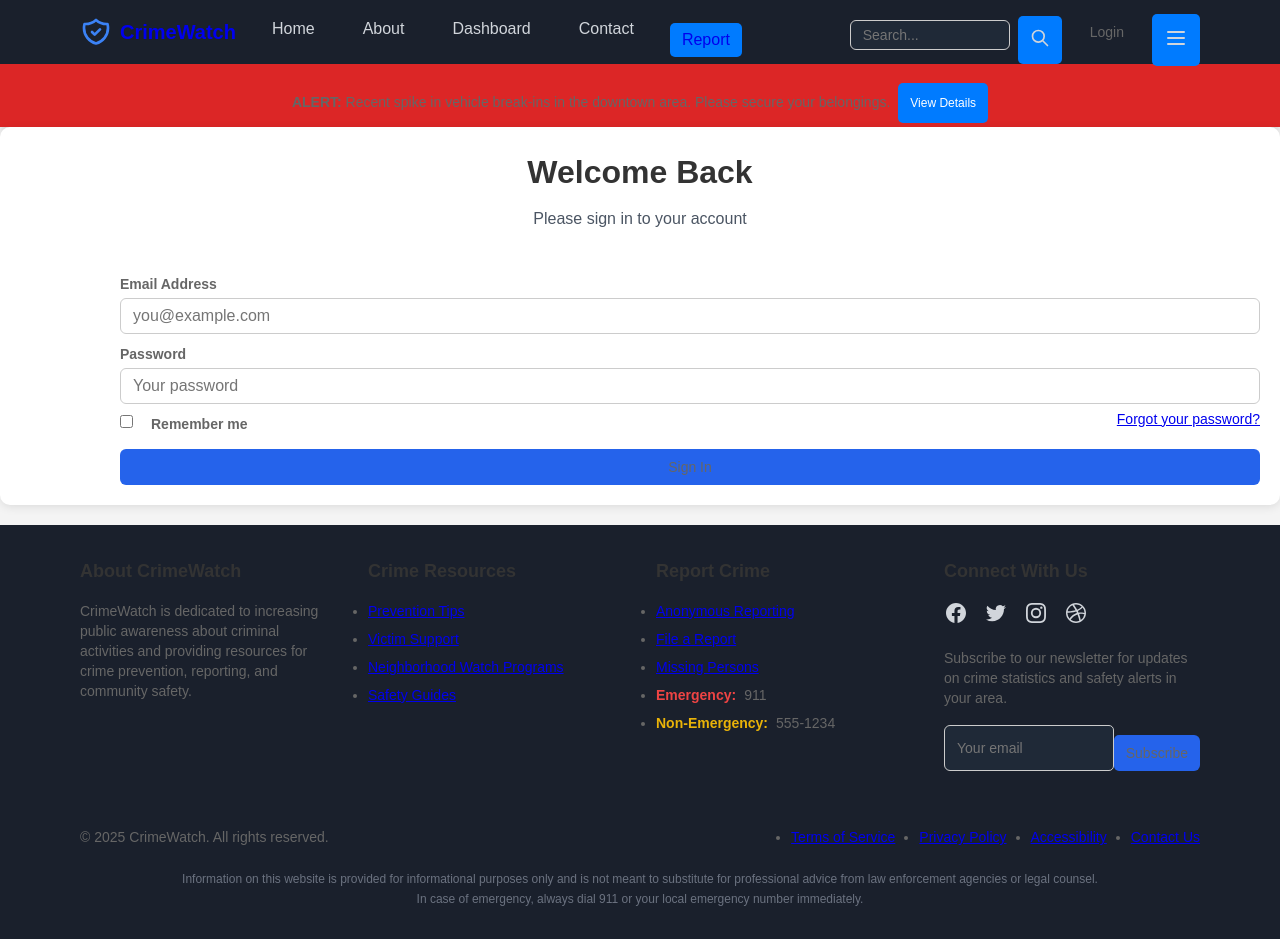
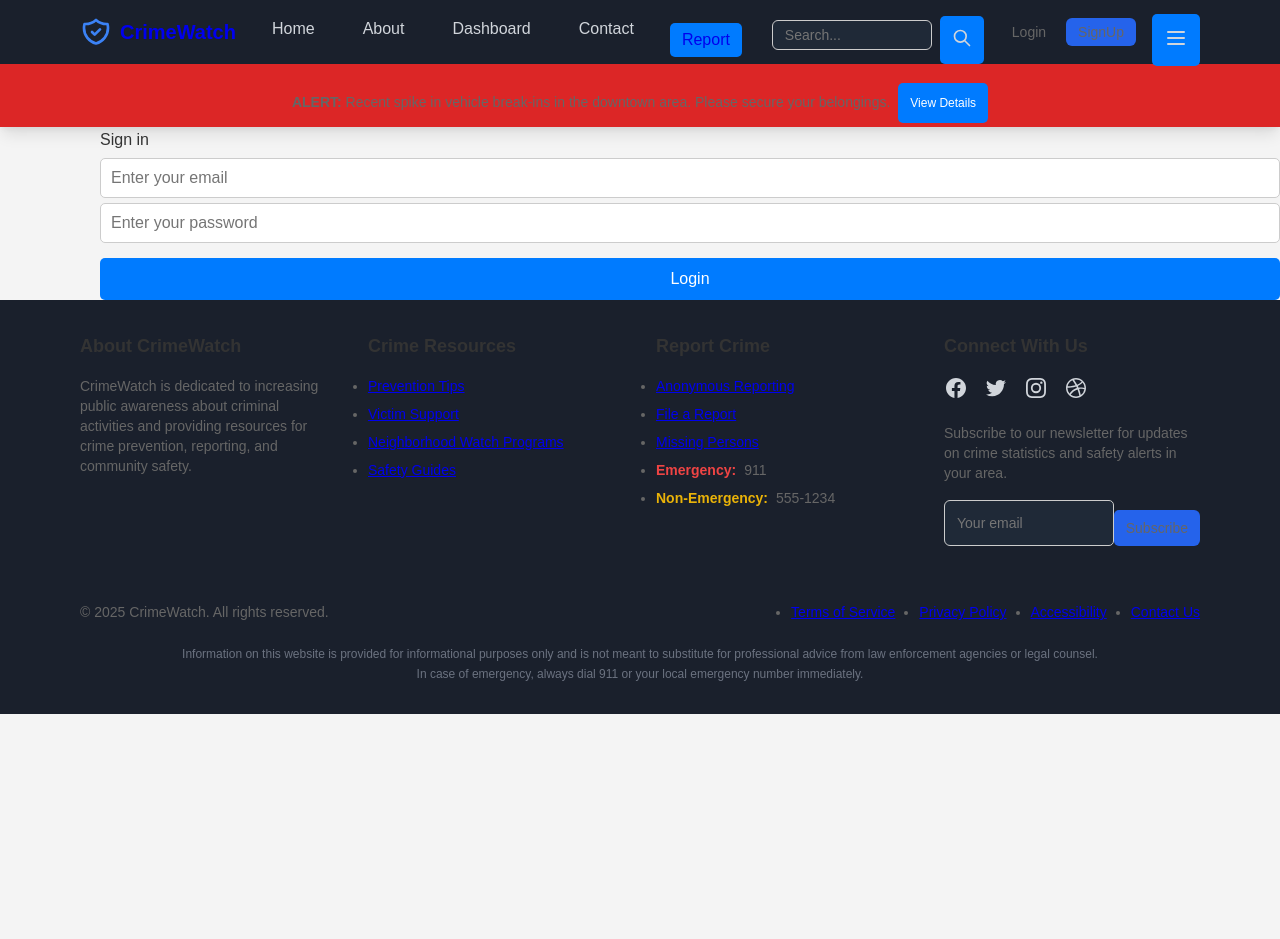
Before and after one commit to elina221010191/Crime_Platform, a React (Vite) app in the folder Reactapp/: page /Login in a window 1280 px wide. After the commit the page ends 800 px from the top, so only its background shows below. Built offline with nearby package versions, Linux system fonts and the light colour scheme.

Commit message:
latest version

```diff
--- a/Reactapp/package.json
+++ b/Reactapp/package.json
@@ -10,7 +10,9 @@
     "preview": "vite preview"
   },
   "dependencies": {
+    "axios": "^1.8.3",
     "lucide-react": "^0.477.0",
+    "notiflix": "^3.2.8",
     "react": "^18.3.1",
     "react-dom": "^18.3.1",
     "react-hook-form": "^7.54.2",
--- a/Reactapp/src/Components/Login.jsx
+++ b/Reactapp/src/Components/Login.jsx
@@ -1,197 +1,60 @@
-// import React, { useState } from 'react';
-// import '../Styles/login.css';
-
-// const Login = () => {
-//   const [username, setUsername] = useState('');
-//   const [password, setPassword] = useState('');
-//   const [loggedIn, setLoggedIn] = useState(false);
-//   const [error, setError] = useState('');
-
-//   const crimeCategories = [
-//     'Theft',
-//     'Assault',
-//     'Burglary',
-//     'Fraud',
-//     'Vandalism',
-//     'Drug Offenses',
-//     'Cybercrime',
-//     'Robbery',
-//     'Homicide',
-//     'Kidnapping'
-//   ];
-
-//   const handleLogin = (e) => {
-//     e.preventDefault();
-//     if (username === 'admin' && password === 'password') {
-//       setLoggedIn(true);
-//       setError('');
-//     } else {
-//       setError('Invalid username or password');
-//     }
-//   };
-
-//   return (
-//     <div className="login-container">
-//       {!loggedIn ? (
-//         <form onSubmit={handleLogin}>
-//           <h2>Login</h2>
-//           {error && <p className="error">{error}</p>}
-//           <label>
-//             Username:
-//             <input
-//               type="text"
-//               value={username}
-//               onChange={(e) => setUsername(e.target.value)}
-//               required
-//             />
-//           </label>
-//           <label>
-//             Password:
-//             <input
-//               type="password"
-//               value={password}
-//               onChange={(e) => setPassword(e.target.value)}
-//               required
-//             />
-//           </label>
-//           <button type="submit">Login</button>
-//         </form>
-//       ) : (
-//         <div className="crime-categories">
-//           <h2>Crime Categories</h2>
-//           <ul>
-//             {crimeCategories.map((crime, index) => (
-//               <li key={index}>{crime}</li>
-//             ))}
-//           </ul>
-//         </div>
-//       )}
-//     </div>
-//   );
-// };
-
-// export default Login;
-
-import React, { useState } from 'react';
-import useForm from "react-hook-form";
-import "../Styles/login.css";
+import React from 'react';
+import { useForm } from "react-hook-form";
 import { useNavigate } from 'react-router-dom';
+import { Notify } from 'notiflix';
+import axios from 'axios';
 
 const Login = () => {
-  const [email, setEmail] = useState('');
-  const [password, setPassword] = useState('');
-  const [error, setError] = useState('');
   const navigate = useNavigate();
+  const { register, handleSubmit, reset, formState: { errors } } = useForm();
 
-  const handleLogin = (e) => {
-    e.preventDefault();
-    // Reset any previous errors
-    setError('');
+  const onSubmit = async (data) => {
+    try {
+      const response = await axios.post("http://localhost:4000/crime/user/login", data, {
+        headers: {
+          "Content-Type": "application/json"
+        }
+      });
 
-    // Simple validation
-    if (!email || !password) {
-      setError('Please enter both email and password');
-      return;
+      Notify.success("Login successfully");
+      reset();
+
+      const userToken = response.data;
+      localStorage.setItem("userToken", JSON.stringify(userToken));
+
+      const userRole = userToken?.user?.userRole;
+      if (userRole === "admin") {
+        navigate("/Dashboard");
+      } else {
+        navigate("/");
+      }
+    } catch (error) {
+      console.error(error);
+      Notify.failure(error.response?.data?.message || "Login failed");
     }
-
-    // Here you would typically make an API call to authenticate
-    console.log('Login attempt with:', { email, password });
-
-    // For demo purposes, simulate a successful login
-    alert('Login successful!');
-  };
-
-  const handleSignUp = () => {
-    // Navigate to the signup page
-    navigate('/signup');
   };
 
   return (
-    <div className="flex items-center justify-center min-h-screen bg-gray-100">
-      <div className="w-full max-w-md p-8 space-y-8 bg-white rounded-lg shadow-md">
-        <div className="text-center">
-          <h1 className="text-2xl font-bold text-gray-900">Welcome Back</h1>
-          <p className="mt-2 text-gray-600">Please sign in to your account</p>
-        </div>
+    <form onSubmit={handleSubmit(onSubmit)}>
+        <p className="mine">Sign in</p>
+      <input
+        type="email"
+        {...register("userEmail", { required: "Email is required" })}
+        className="email1"
+        placeholder="Enter your email"
+      />
+      {errors.userEmail && <p>{errors.userEmail.message}</p>}
 
-        {error && (
-          <div className="p-3 text-sm text-red-500 bg-red-100 rounded-md">
-            {error}
-          </div>
-        )}
+      <input
+        type="password"
+        {...register("userPassword", { required: "Password is required" })}
+        className="email1"
+        placeholder="Enter your password"
+      />
+      {errors.userPassword && <p>{errors.userPassword.message}</p>}
 
-        <form className="mt-8 space-y-6" onSubmit={handleLogin}>
-          <div>
-            <label htmlFor="email" className="block text-sm font-medium text-gray-700">
-              Email Address
-            </label>
-            <input
-              id="email"
-              name="email"
-              type="email"
-              required
-              className="w-full px-3 py-2 mt-1 border border-gray-300 rounded-md"
-              placeholder="you@example.com"
-              value={email}
-              onChange={(e) => setEmail(e.target.value)}
-            />
-          </div>
-
-          <div>
-            <label htmlFor="password" className="block text-sm font-medium text-gray-700">
-              Password
-            </label>
-            <input
-              id="password"
-              name="password"
-              type="password"
-              required
-              className="w-full px-3 py-2 mt-1 border border-gray-300 rounded-md"
-              placeholder="Your password"
-              value={password}
-              onChange={(e) => setPassword(e.target.value)}
-            />
-          </div>
-
-          <div className="flex items-center justify-between">
-            <div className="flex items-center">
-              <input
-                id="remember-me"
-                name="remember-me"
-                type="checkbox"
-                className="w-4 h-4 text-blue-600 border-gray-300 rounded"
-              />
-              <label htmlFor="remember-me" className="block ml-2 text-sm text-gray-900">
-                Remember me
-              </label>
-            </div>
-
-            <div className="text-sm">
-              <a href="#" className="font-medium text-blue-600 hover:text-blue-500">
-                Forgot your password?
-              </a>
-            </div>
-          </div>
-
-          <div className="space-y-3">
-            <button
-              type="submit"
-              className="w-full px-4 py-2 text-sm font-medium text-white bg-blue-600 rounded-md hover:bg-blue-700"
-            >
-              Sign In
-            </button>
-
-            {/* <button */}
-               {/* type="button"
-               onClick={handleSignUp}
-               className="w-full px-4 py-2 text-sm font-medium text-blue-600 bg-white border border-blue-600 rounded-md hover:bg-blue-50" */}
-            {/* > */}
-              {/* Create an Account */}
-            {/* </button> */}
-          </div>
-        </form>
-      </div>
-    </div>
+      <button type="submit">Login</button>
+    </form>
   );
 };
 
--- a/Reactapp/src/Components/Navbar.jsx
+++ b/Reactapp/src/Components/Navbar.jsx
@@ -133,12 +133,12 @@ const Navbar = () => {
 
             {/* Auth buttons */}
             <div className="hidden md:flex md:ml-4">
-              <Link to="/SignUpForm" className="px-3 py-1 text-sm text-gray-300 hover:text-white">
+              <Link to="/Login" className="px-3 py-1 text-sm text-gray-300 hover:text-white">
                 Login
               </Link>
-              {/* <Link to="/register" className="ml-2 px-3 py-1 text-sm bg-blue-600 hover:bg-blue-700 rounded-md"> */}
-                {/* Register
-              </Link> */}
+              <Link to="/SignUpForm" className="ml-2 px-3 py-1 text-sm bg-blue-600 hover:bg-blue-700 rounded-md">
+              SignUp
+              </Link>
             </div>
 
             {/* Mobile menu button */}
--- a/Reactapp/src/Components/SignUpForm.jsx
+++ b/Reactapp/src/Components/SignUpForm.jsx
@@ -106,7 +106,12 @@
 // export default SignUpForm;
 
 import React, { useState } from 'react';
+import {useForm} from "react-hook-form";
 import { useNavigate } from 'react-router-dom';
+import axios from 'axios';
+import {Notify} from 'notiflix';
+
+
 
 const Signup = () => {
   const [name, setName] = useState('');
```
Also changed, not shown: Reactapp/src/Components/compareLogin.jsx (added, +57 -0 lines), Reactapp/src/Styles/login.css (line endings or trailing spaces), 1 other file (tests, documents, lock files or other folders).
